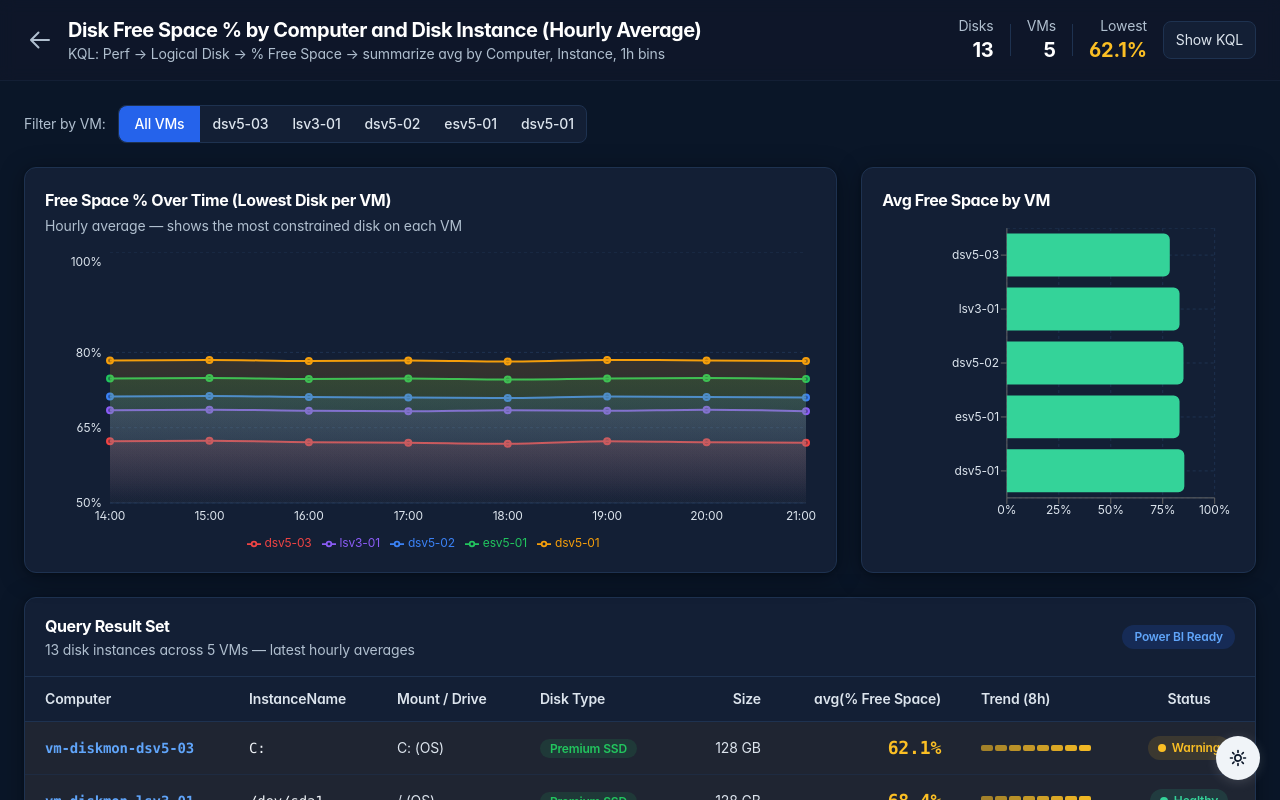
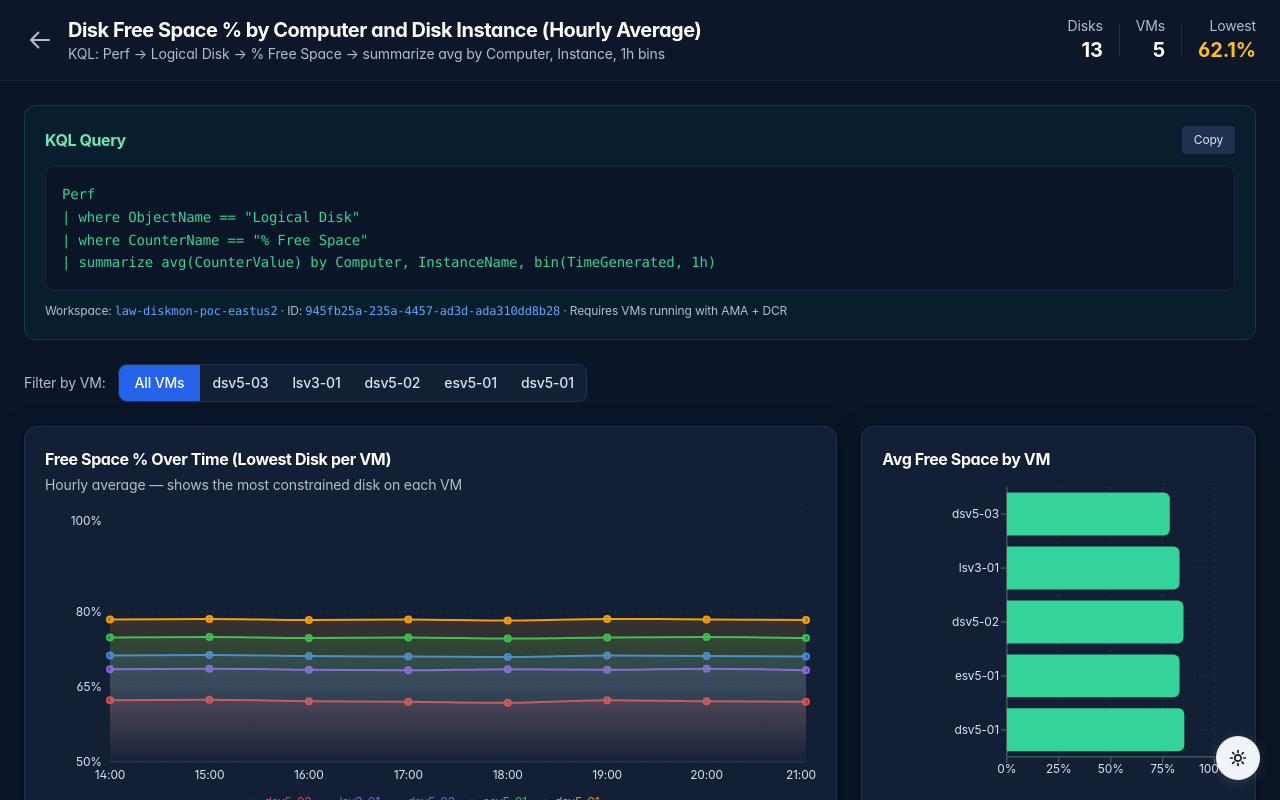
Before and after one commit to KrishnaDistributedcomputing/azure-disk-monitoring, a Next.js app in the folder dashboard/: page /disk-free-space in a window 1280 px wide. Shown: the top 800 px of the page. Built offline with nearby package versions, Linux system fonts and the light colour scheme.

Commit message:
Show KQL query box always visible on disk free space page

```diff
--- a/dashboard/src/app/disk-free-space/page.tsx
+++ b/dashboard/src/app/disk-free-space/page.tsx
@@ -78,7 +78,6 @@ const VM_COLORS: Record<string, string> = { 'dsv5-01': '#f59e0b', 'dsv5-02': '#3
 
 export default function FreeSpacePage() {
   const [selectedVM, setSelectedVM] = useState<string>('all');
-  const [showQuery, setShowQuery] = useState(false);
 
   const filteredData = selectedVM === 'all' ? RESULT_DATA : RESULT_DATA.filter(r => r.computer.includes(selectedVM));
 
@@ -103,15 +102,13 @@ export default function FreeSpacePage() {
               <div className="text-right"><div className="text-sm text-slate-400">VMs</div><div className="text-xl font-bold text-white">{VM_SUMMARY.length}</div></div>
               <div className="h-8 w-px bg-slate-700" />
               <div className="text-right"><div className="text-sm text-slate-400">Lowest</div><div className="text-xl font-bold text-amber-400">{Math.min(...RESULT_DATA.map(r => r.avg))}%</div></div>
-              <button onClick={() => setShowQuery(!showQuery)} className="rounded-lg border border-slate-700 bg-slate-800 px-3 py-2 text-sm text-slate-300 hover:text-white transition-colors">{showQuery ? 'Hide' : 'Show'} KQL</button>
             </div>
           </div>
         </div>
       </div>
 
       <div className="mx-auto max-w-[1400px] px-6 py-6 space-y-6">
-        {/* KQL Query (toggleable) */}
-        {showQuery && (
+        {/* KQL Query — always visible */}
         <div className="rounded-xl border border-emerald-500/20 bg-emerald-500/5 p-5">
           <div className="flex items-center justify-between mb-3">
             <h3 className="text-base font-bold text-emerald-300">KQL Query</h3>
@@ -120,7 +117,6 @@ export default function FreeSpacePage() {
           <pre className="text-sm font-mono text-emerald-400 whitespace-pre leading-relaxed bg-slate-900 rounded-lg p-4 border border-slate-700/50 overflow-x-auto">{QUERY}</pre>
           <p className="text-xs text-slate-400 mt-3">Workspace: <code className="text-blue-400">law-diskmon-poc-eastus2</code> · ID: <code className="text-blue-400">945fb25a-235a-4457-ad3d-ada310dd8b28</code> · Requires VMs running with AMA + DCR</p>
         </div>
-        )}
 
         {/* VM Filter */}
         <div className="flex items-center gap-3">
```
Lines whose indentation alone changed are shown as unchanged.
